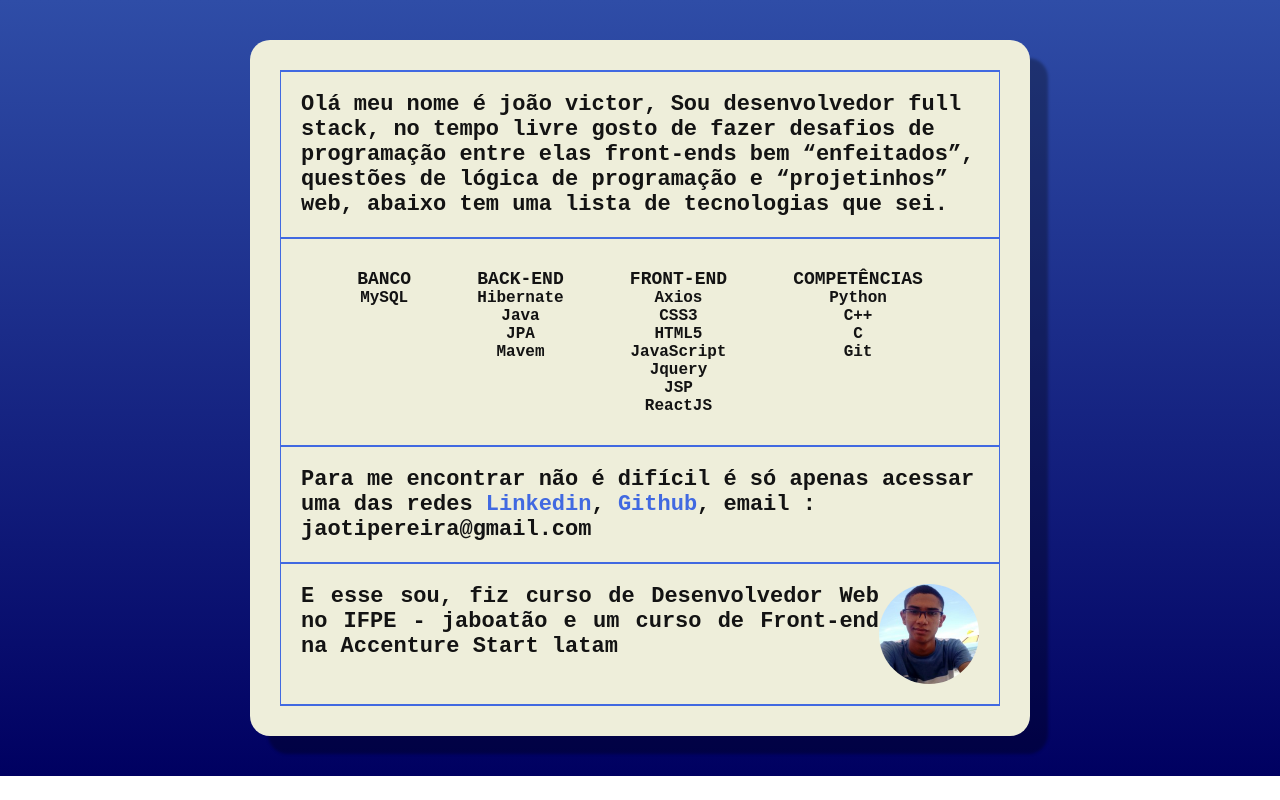
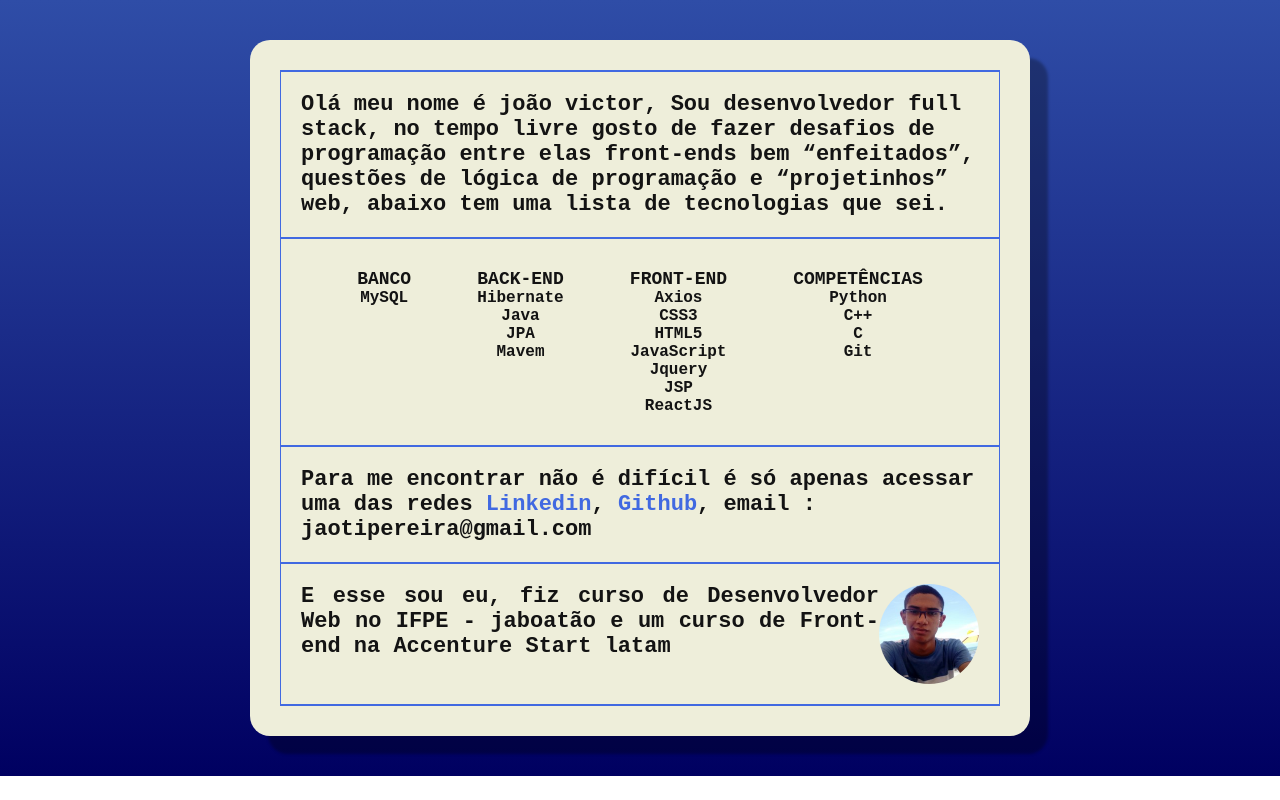
Before and after one commit to bonbj/portfolio.github.io, a plain HTML site: page homepage/index.html in a window 1280 px wide. Drawn offline with Linux system fonts and the light colour scheme.

Commit message:
Update index.html

```diff
--- a/homepage/index.html
+++ b/homepage/index.html
@@ -55,7 +55,7 @@
         </p>
         <div class="text-about">
             <p class="sheet-text">
-            E esse sou, fiz curso de Desenvolvedor Web
+            E esse sou eu, fiz curso de Desenvolvedor Web
             no IFPE - jaboatão e um curso de Front-end na Accenture Start latam</p><img class="text-img-i" src="./img/I.jpg" width="100px" />
         </div>
       </section>
```
